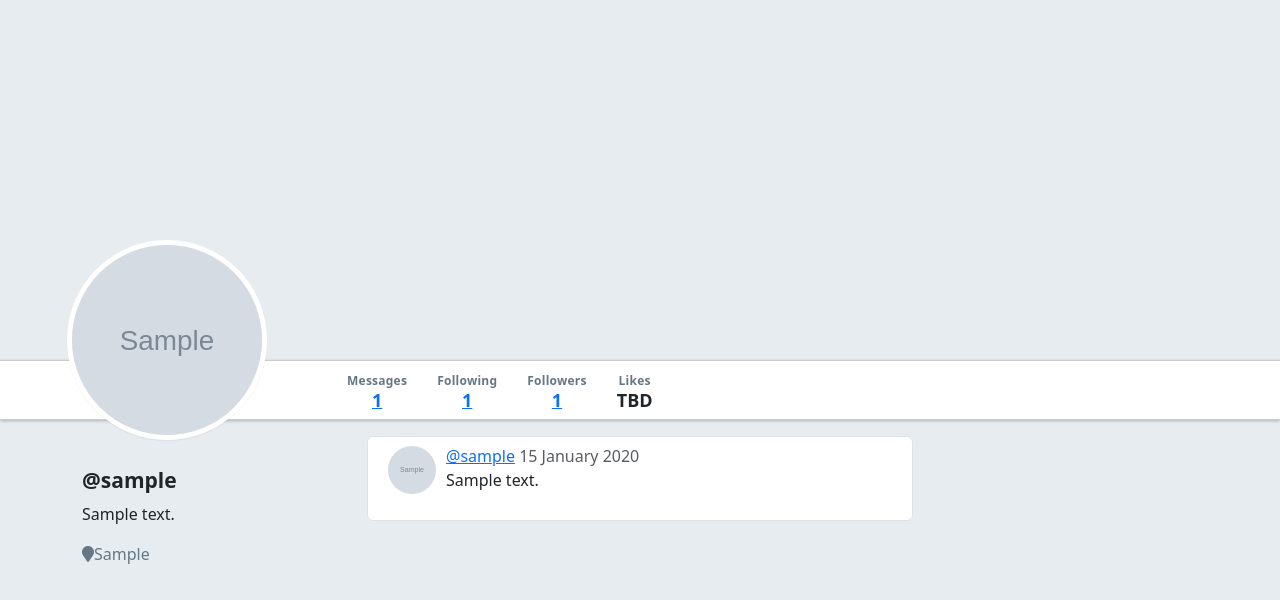
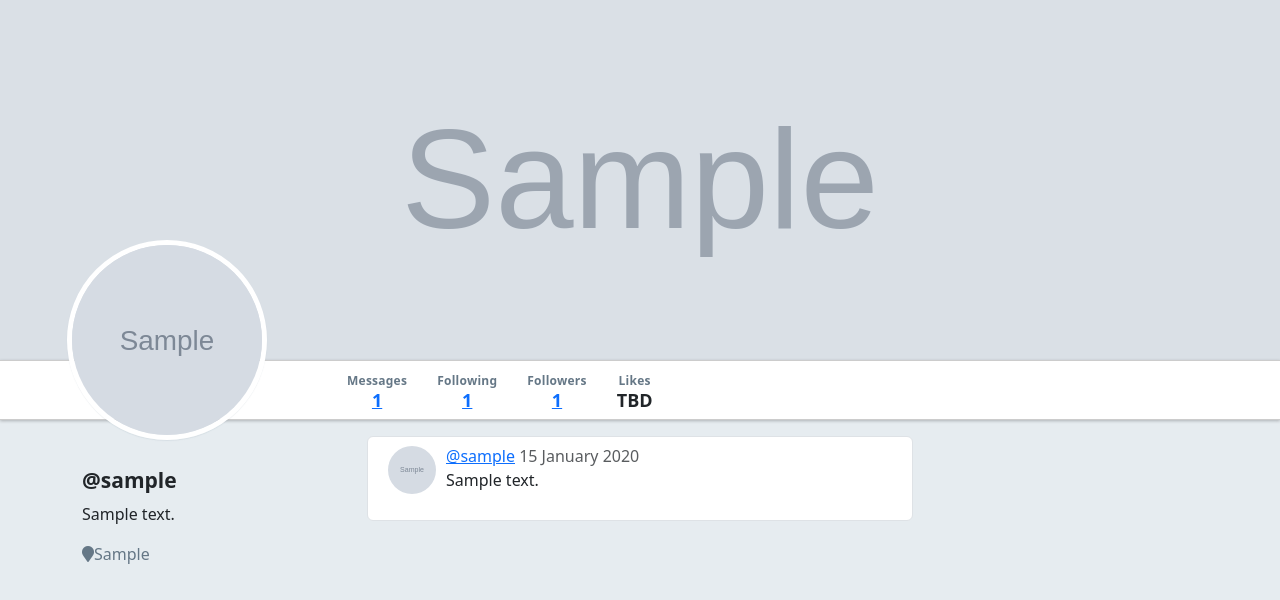
Before and after one commit to giuliana5/warbler, a Flask app: page /users/1 in a window 1280 px wide. Shown: the part 46-646 px from the top of the page. Run offline with Flask 2, Linux system fonts and the light colour scheme; tables that the repository leaves empty hold one stand-in row (values such as "Sample post"); grey boxes marked "Sample" are stand-in pictures; some libraries are stand-ins or nearby versions.

Commit message:
Fixed user profile page to display header img.

```diff
--- a/templates/users/detail.html
+++ b/templates/users/detail.html
@@ -3,9 +3,7 @@
 {% block content %}
 
 <div id="warbler-hero" class="full-width">
-  {% if user.header_img_url %}
-  <img src="{{ user.header_img_url }}" alt="Header image for {{ user.username }}" class="img-fluid h-100 w-100">
-  {% endif %}
+  <img src="{{ user.header_image_url }}" alt="Header image for {{ user.username }}" class="img-fluid h-100 w-100">
 </div>
 <img src="{{ user.image_url }}" alt="Image for {{ user.username }}" id="profile-avatar">
 <div class="row full-width">
```
